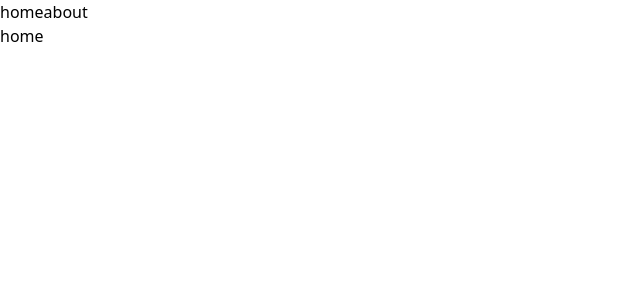
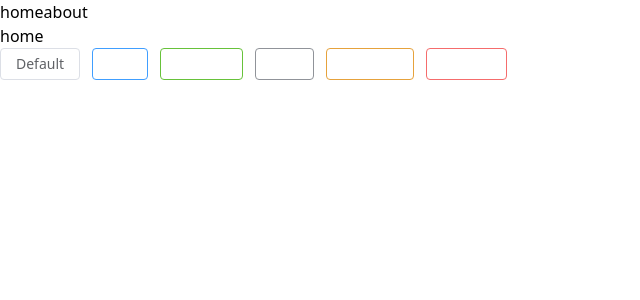
Before and after one commit to wanglei123/admin-vue3, a Vue app: page / in a window 1280 px wide. Shown: the top 300 px of the page, without its empty margins (0-640 px from the left). Built offline with nearby package versions, Linux system fonts and the light colour scheme; some icons are missing.

Commit message:
增加icon组件

```diff
--- a/components.d.ts
+++ b/components.d.ts
@@ -7,6 +7,7 @@ export {}
 
 declare module 'vue' {
   export interface GlobalComponents {
+    ElButton: typeof import('element-plus/es')['ElButton']
     ReloadPrompt: typeof import('./src/components/ReloadPrompt.vue')['default']
     RouterLink: typeof import('vue-router')['RouterLink']
     RouterView: typeof import('vue-router')['RouterView']
--- a/dev-dist/sw.js
+++ b/dev-dist/sw.js
@@ -67,7 +67,7 @@ if (!self.define) {
     });
   };
 }
-define(['./workbox-ab7aa862'], (function (workbox) { 'use strict';
+define(['./workbox-b5f7729d'], (function (workbox) { 'use strict';
 
   self.skipWaiting();
   workbox.clientsClaim();
@@ -82,7 +82,7 @@ define(['./workbox-ab7aa862'], (function (workbox) { 'use strict';
     "revision": "d41d8cd98f00b204e9800998ecf8427e"
   }, {
     "url": "/",
-    "revision": "0.rsav2bj4lio"
+    "revision": "0.698vtgrqn8"
   }], {});
   workbox.cleanupOutdatedCaches();
   workbox.registerRoute(new workbox.NavigationRoute(workbox.createHandlerBoundToURL("/"), {
--- a/package.json
+++ b/package.json
@@ -17,12 +17,14 @@
   "dependencies": {
     "@unocss/reset": "^0.58.5",
     "@vueuse/core": "^10.9.0",
+    "element-plus": "^2.7.3",
     "pinia": "^2.1.7",
     "vue": "^3.4.21",
     "vue-router": "^4.3.0"
   },
   "devDependencies": {
     "@iconify/json": "^2.2.188",
+    "@iconify/vue": "^4.1.2",
     "@rushstack/eslint-patch": "^1.7.2",
     "@tsconfig/node18": "^18.2.2",
     "@types/jsdom": "^21.1.6",
--- a/src/pages/index.vue
+++ b/src/pages/index.vue
@@ -1,9 +1,21 @@
 <template>
   <div>home</div>
+  <div class="mb-4">
+    <el-button>Default</el-button>
+    <el-button type="primary">123</el-button>
+    <el-button type="success">Success</el-button>
+    <el-button type="info">Info</el-button>
+    <el-button type="warning">Warning</el-button>
+    <el-button type="danger">Danger</el-button>
+  </div>
+  <div>
+    <Icon icon="mdi-light:home" class="text-3xl cursor-pointer color-sky" />
+  </div>
 </template>
 
 <script setup lang="ts">
 import { registerSW } from 'virtual:pwa-register'
+import { Icon } from '@iconify/vue';
 
 onMounted(() => {
   registerSW({
--- a/tsconfig.json
+++ b/tsconfig.json
@@ -10,7 +10,7 @@
     {
       "path": "./tsconfig.vitest.json"
     }
-  ]
+  ],
   // "vueCompilerOptions": {
   //   "plugins": [
   //     "@vue-macros/volar/define-options",
--- a/vite.config.ts
+++ b/vite.config.ts
@@ -13,10 +13,10 @@ import AutoImport from 'unplugin-auto-import/vite'
 import Components from 'unplugin-vue-components/vite'
 import Layouts from 'vite-plugin-vue-layouts'
 import UnoCSS from 'unocss/vite'
-
 import { VitePWA } from 'vite-plugin-pwa'
 
 import { viteMockServe } from 'vite-plugin-mock'
+
 
 // https://vitejs.dev/config/
 export default defineConfig({
@@ -47,11 +47,11 @@ export default defineConfig({
         // 'vue-router'
         VueRouterAutoImports,
         '@vueuse/core'
-      ]
+      ],
     }),
     Components({
       directoryAsNamespace: true,
-      collapseSamePrefixes: true
+      collapseSamePrefixes: true,
     }),
     Layouts({
       layoutsDirs: 'src/layouts',
```
Also changed, not shown: src/main.ts (+8 -4 lines), tsconfig.app.json (+3 -4 lines), 1 other file (tests, documents, lock files or other folders).
